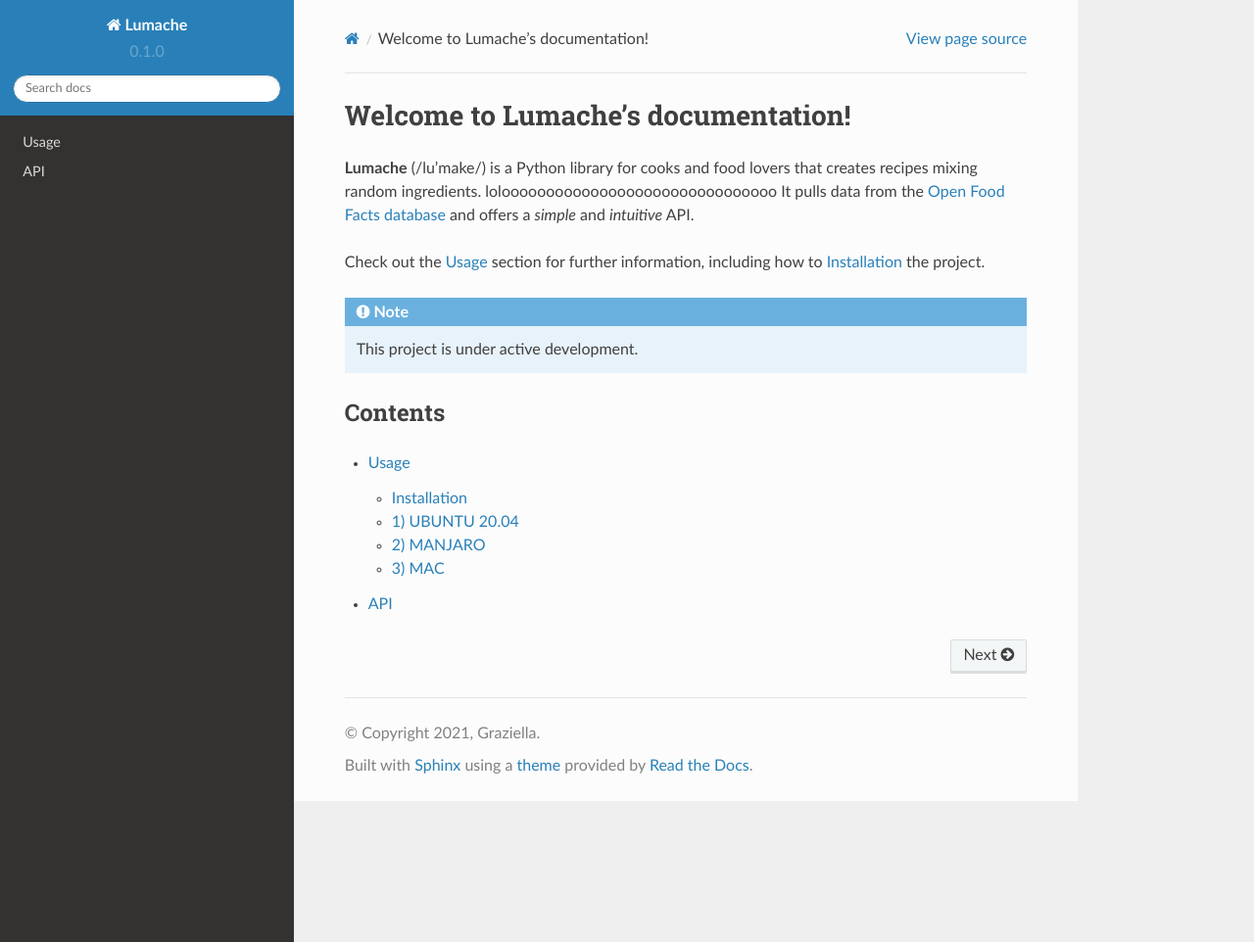
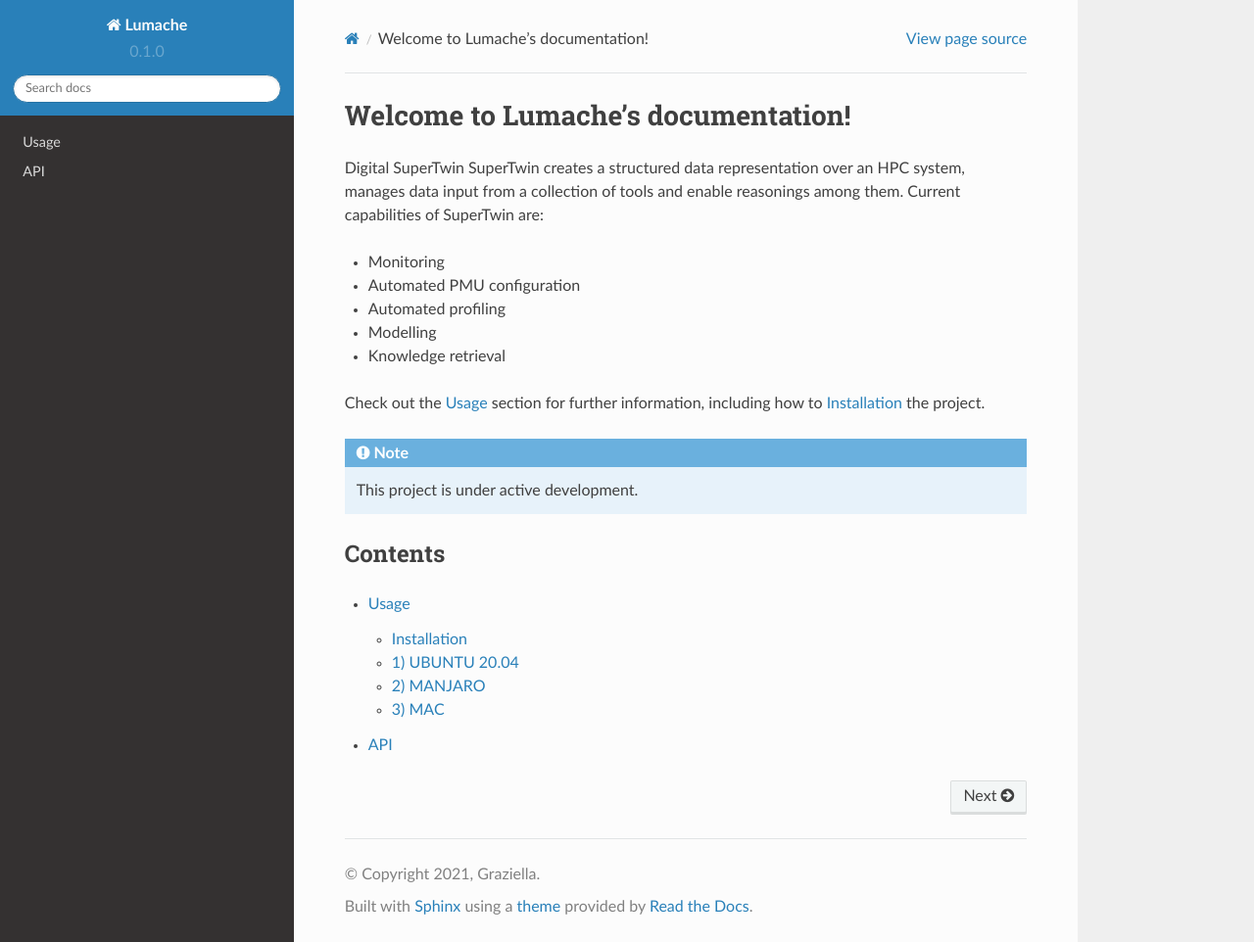
Before and after one commit to AliFehmi/supertwin-1, a Sphinx documentation site: the page built from docs/source/index.rst, in a window 1280 px wide and 962 px high. Shown: the whole window at 98% size. Built offline with Sphinx 7.4.7 and the Read the Docs theme 2.0.0, drawn with Linux system fonts in a browser that asks for light colours.

Commit message:
Update index.rst

```diff
--- a/docs/source/index.rst
+++ b/docs/source/index.rst
@@ -1,11 +1,13 @@
 Welcome to Lumache's documentation!
 ===================================
+Digital SuperTwin
+SuperTwin creates a structured data representation over an HPC system, manages data input from a collection of tools and enable reasonings among them. Current capabilities of SuperTwin are:
 
-**Lumache** (/lu'make/) is a Python library for cooks and food lovers
-that creates recipes mixing random ingredients.
-lolooooooooooooooooooooooooooooooo
-It pulls data from the `Open Food Facts database <https://world.openfoodfacts.org/>`_
-and offers a *simple* and *intuitive* API.
+- Monitoring
+- Automated PMU configuration
+- Automated profiling
+- Modelling
+- Knowledge retrieval
 
 Check out the :doc:`usage` section for further information, including
 how to :ref:`installation` the project.
```
